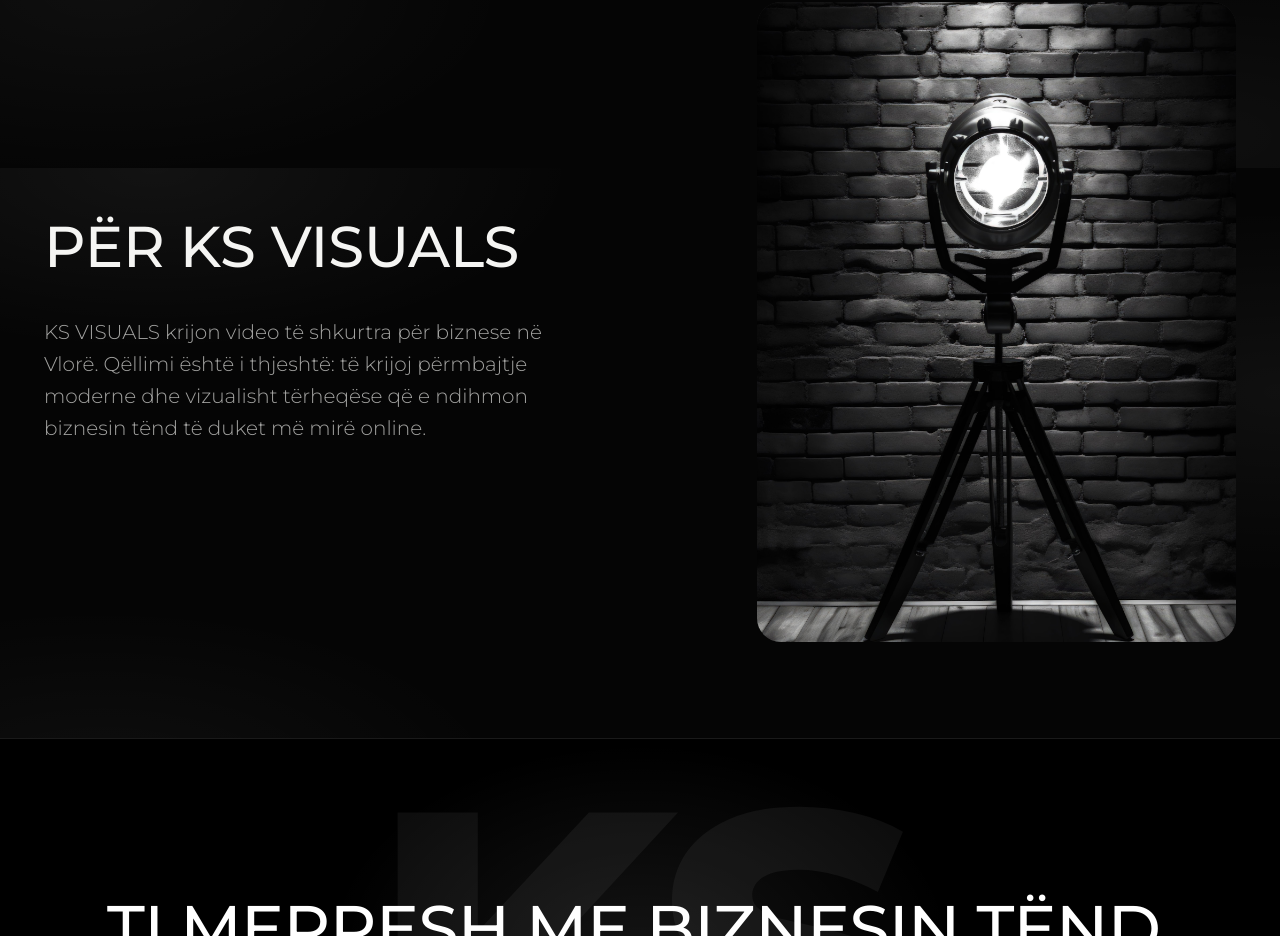
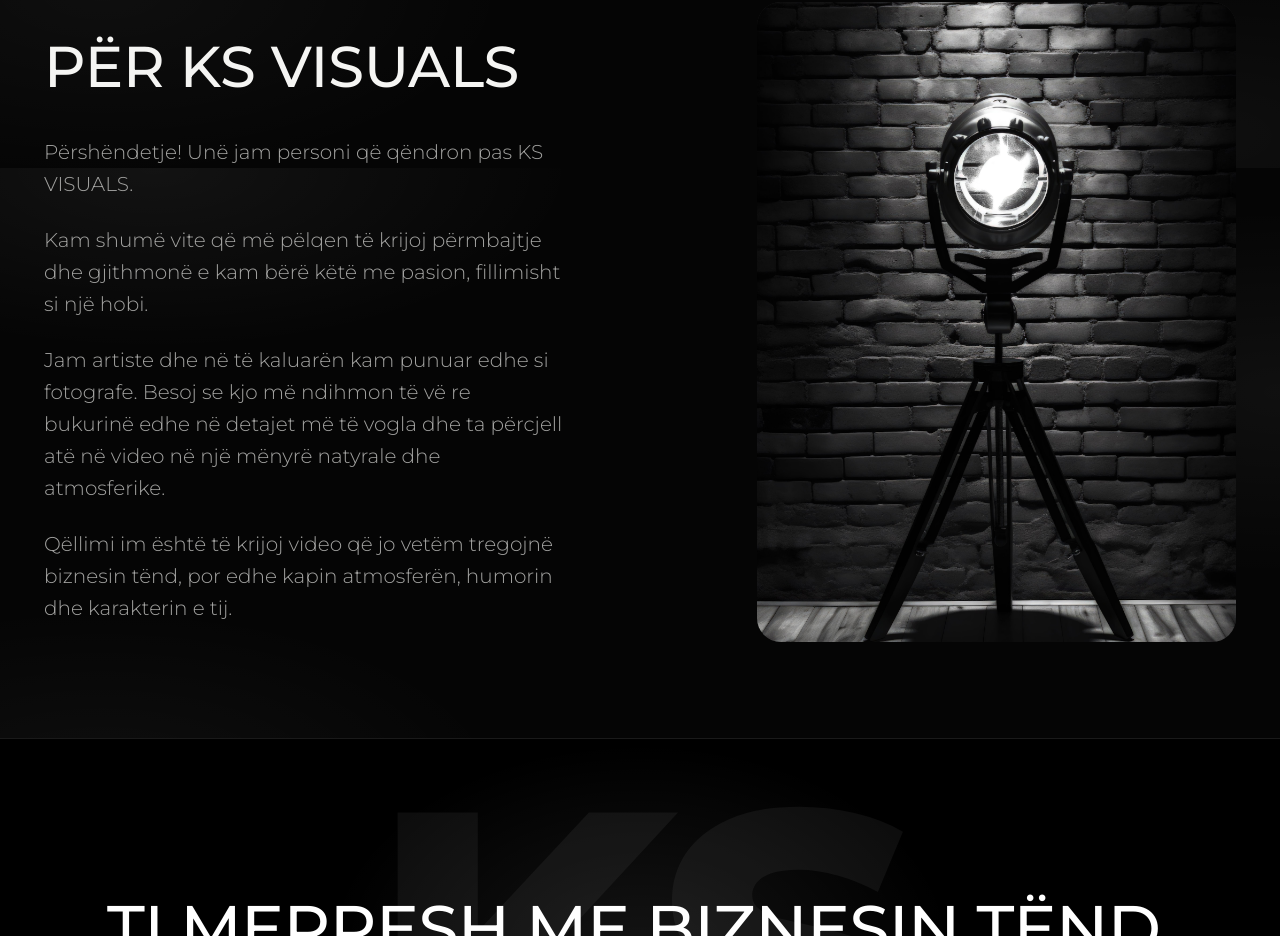
Before and after one commit to Ajwata/ksu, a plain HTML site: page index.html in a window 1280 px wide. Shown: the part 4632-5568 px from the top of the page. Drawn offline with Linux system fonts and the light colour scheme; files whose address does not match are found by name.

Commit message:
Add files via upload

```diff
--- a/index.html
+++ b/index.html
@@ -385,7 +385,10 @@
     <div class="container about-grid">
       <div class="about-copy">
         <h2 class="section-title" data-i18n="about.title">PËR KS VISUALS</h2>
-        <p data-i18n="about.text">KS VISUALS krijon video të shkurtra për biznese në Vlorë. Qëllimi është i thjeshtë: të krijoj përmbajtje moderne dhe vizualisht tërheqëse që e ndihmon biznesin tënd të duket më mirë online.</p>
+        <p data-i18n="about.text1">Përshëndetje! Unë jam personi që qëndron pas KS VISUALS.</p>
+        <p data-i18n="about.text2">Kam shumë vite që më pëlqen të krijoj përmbajtje dhe gjithmonë e kam bërë këtë me pasion, fillimisht si një hobi.</p>
+        <p data-i18n="about.text3">Jam artiste dhe në të kaluarën kam punuar edhe si fotografe. Besoj se kjo më ndihmon të vë re bukurinë edhe në detajet më të vogla dhe ta përcjell atë në video në një mënyrë natyrale dhe atmosferike.</p>
+        <p data-i18n="about.text4">Qëllimi im është të krijoj video që jo vetëm tregojnë biznesin tënd, por edhe kapin atmosferën, humorin dhe karakterin e tij.</p>
       </div>
       <div class="about-media">
         <img src="img/block.jpg" alt="" loading="lazy">
--- a/js/script.js
+++ b/js/script.js
@@ -95,7 +95,10 @@
       'communication.p3': 'We can organize everything before the shoot, so the filming process itself can be simple and comfortable.',
 
       'about.title': 'ABOUT KS VISUALS',
-      'about.text': 'KS VISUALS creates short-form video content for businesses in Vlorë. The goal is simple: to create modern and visually engaging content that helps your business look better online.',
+      'about.text1': "Hi, I'm the person behind KS VISUALS.",
+      'about.text2': "I've loved creating content for many years and have always done it as a passion and a hobby.",
+      'about.text3': "I'm an artist, and I also worked as a photographer in the past. I believe this helps me notice beauty even in the smallest details and capture it in a natural, atmospheric way.",
+      'about.text4': "My goal is to create videos that don't just show your business, but also capture its mood, atmosphere and character.",
       'about.statement': '<span>YOU RUN YOUR BUSINESS.</span><br><span>I CREATE THE CONTENT.</span>',
 
       'ready.title': 'READY TO POST',
```
